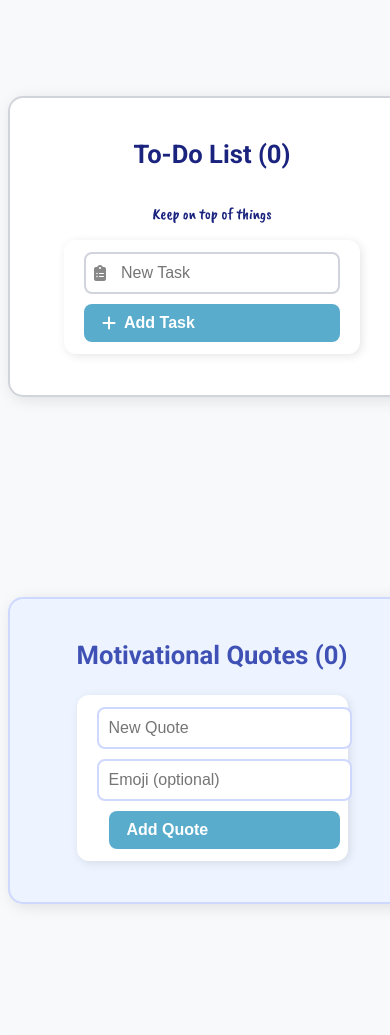
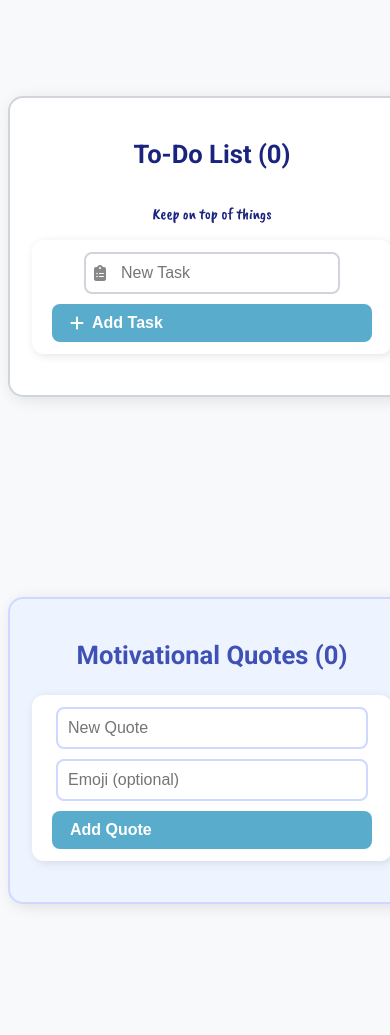
Before and after one commit to jialihuang0427/TaskFlowCheckConnection, a Flask app: page /todo in a window 390 px wide. Shown: the part 865-1900 px from the top of the page. Run offline with Flask 3, Linux system fonts and the light colour scheme; the visitor is signed in with stand-in values (Sample User, id 1); data that the repository does not hold is empty; some libraries are stand-ins or nearby versions.

Commit message:
aesthetic fix

```diff
--- a/static/todo.css
+++ b/static/todo.css
@@ -1153,10 +1153,11 @@ h2 {
     #task-form, #quote-form {
         flex-direction: column; /* Stack inputs & buttons */
         max-width: 518px;
+        width: 320px !important;
     }
 
     #task-input, #quote-input, #emoji-input {
-        width: 100%; /* Ensure inputs stretch */
+        width: 90% !important; /* Ensure inputs stretch */
     }
 
     #task-form button, #quote-form button {
@@ -1191,7 +1192,7 @@ h2 {
 
 
 .timer-container {
-    width: 90%; /* Make it smaller */
+    width: 95%; /* Make it smaller */
     max-width: 518px; /* Adjust max width */
     padding: 10px;
 }
```
